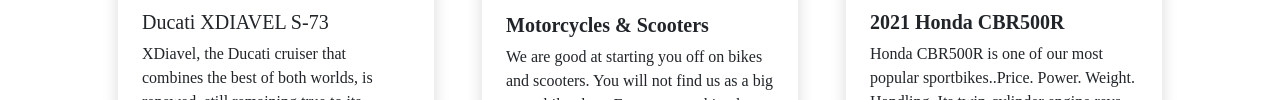
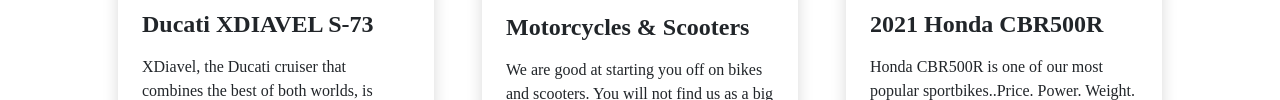
Before and after one commit to Samia001/bike-shop, a plain HTML site: page index.html in a window 1280 px wide. Shown: the part 1642-1742 px from the top of the page. Drawn offline with nearby package versions, Linux system fonts and the light colour scheme.

Commit message:
finally adedd

```diff
--- a/index.html
+++ b/index.html
@@ -173,7 +173,7 @@
                   <div class="card h-100 p-2 border-0 shadow">
                     <img src="images/bike-1.png" class="card-img-top" alt="...">
                     <div class="card-body">
-                      <h5>Ducati XDIAVEL S-73</h5>
+                      <h4 class="card-title mb-3">Ducati XDIAVEL S-73</h4>
                       <p>XDiavel, the Ducati cruiser that combines the best of both worlds, is renewed, still remaining true to its philosophy.
                         The new sports version, the Black Star, and the matt black total look version, the XDiavel Dark, further enhance the strengths of the XDiavel.</p>
                     </div>
@@ -187,7 +187,7 @@
                   <div class="card h-100 p-2 border-0 shadow">
                     <img src="images/bike-2.png" class="card-img-top" alt="...">
                     <div class="card-body">
-                      <h5 class="card-title">Motorcycles & Scooters</h5>
+                      <h4 class="card-title fw-bold mb-3 ">Motorcycles & Scooters</h4>
                       <p class="card-text">We are good at starting you off on bikes and scooters. You will not find us as a big scary bike shop. Everyone working here loves Motorcycles and Scooters.Scooters are popular for personal transportation partly due to being more affordable easier to operate and more convenient.</p>
                     </div>
                     <div class="">
@@ -199,7 +199,7 @@
                   <div class="card h-100 p-2 border-0 shadow">
                     <img src="images/bike-3.png" class="card-img-top" alt="...">
                     <div class="card-body">
-                      <h5 class="card-title">2021 Honda CBR500R</h5>
+                      <h4 class="card-title mb-3">2021 Honda CBR500R</h4>
                       <p class="card-text">Honda CBR500R is one of our most popular sportbikes..Price. Power. Weight. Handling. Its twin-cylinder engine revs freely and produces plenty of torque, and it lets us keep the bike narrow and nimble too.Best of all, it’s a bike you can start out on and never have to trade up.</p>
                     </div>
                     <div class="">
```
Also changed, not shown: css/style.css (line endings or trailing spaces).
